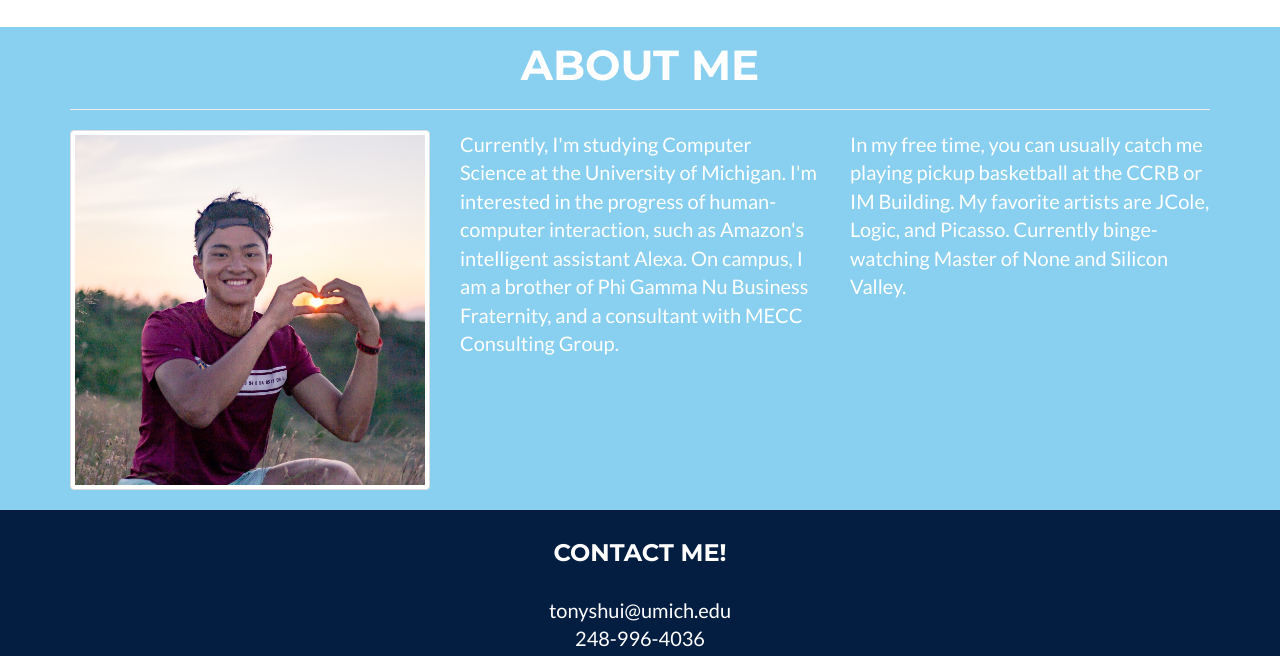
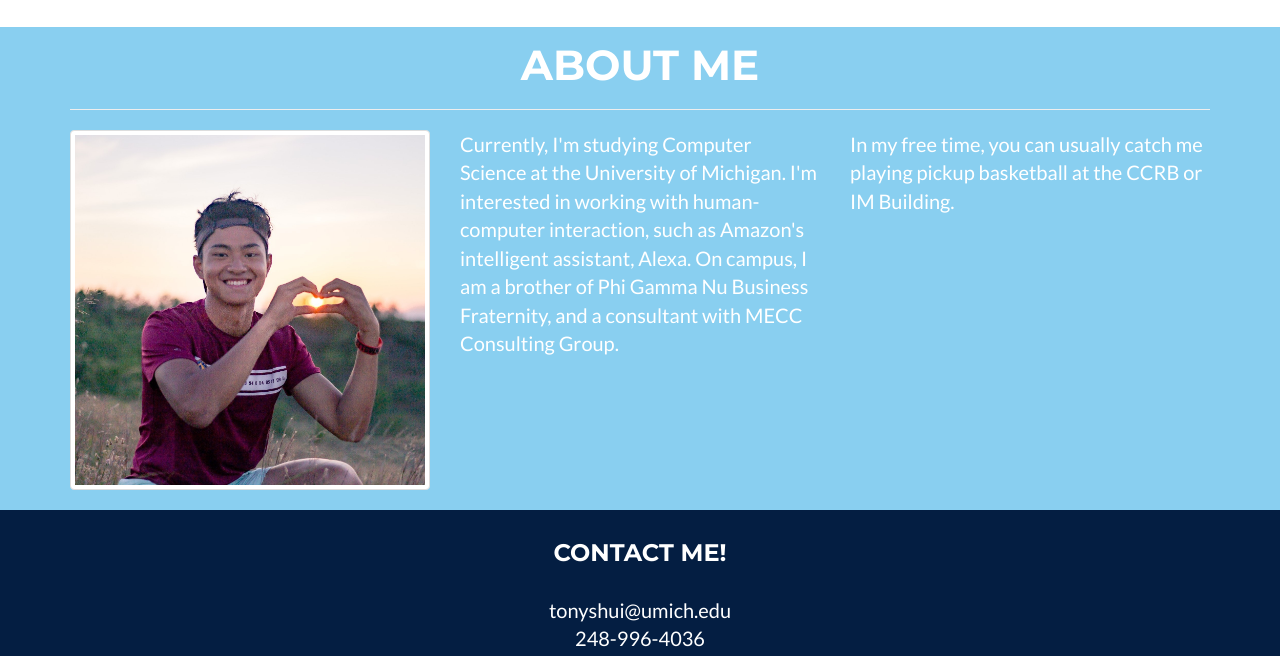
Before and after one commit to tonyshui/old_website, a website: page index.html in a window 1280 px wide. Shown: the part 803-1459 px from the top of the page. Drawn offline with nearby package versions, Linux system fonts and the light colour scheme.

Commit message:
changed about me

```diff
--- a/index.html
+++ b/index.html
@@ -159,10 +159,10 @@
                     </a>
                 </div>
                 <div class="col-sm-4">
-                    <p>Currently, I'm studying Computer Science at the University of Michigan. I'm interested in the progress of human-computer interaction, such as Amazon's intelligent assistant Alexa. On campus, I am a brother of Phi Gamma Nu Business Fraternity, and a consultant with MECC Consulting Group. </p>
+                    <p>Currently, I'm studying Computer Science at the University of Michigan. I'm interested in working with human-computer interaction, such as Amazon's intelligent assistant, Alexa. On campus, I am a brother of Phi Gamma Nu Business Fraternity, and a consultant with MECC Consulting Group. </p>
                 </div>
                 <div class="col-sm-4">
-                    <p>In my free time, you can usually catch me playing pickup basketball at the CCRB or IM Building. My favorite artists are JCole, Logic, and Picasso. Currently binge-watching Master of None and Silicon Valley. </p>
+                    <p>In my free time, you can usually catch me playing pickup basketball at the CCRB or IM Building. </p>
                 </div>
             </div>
         </div>
```
